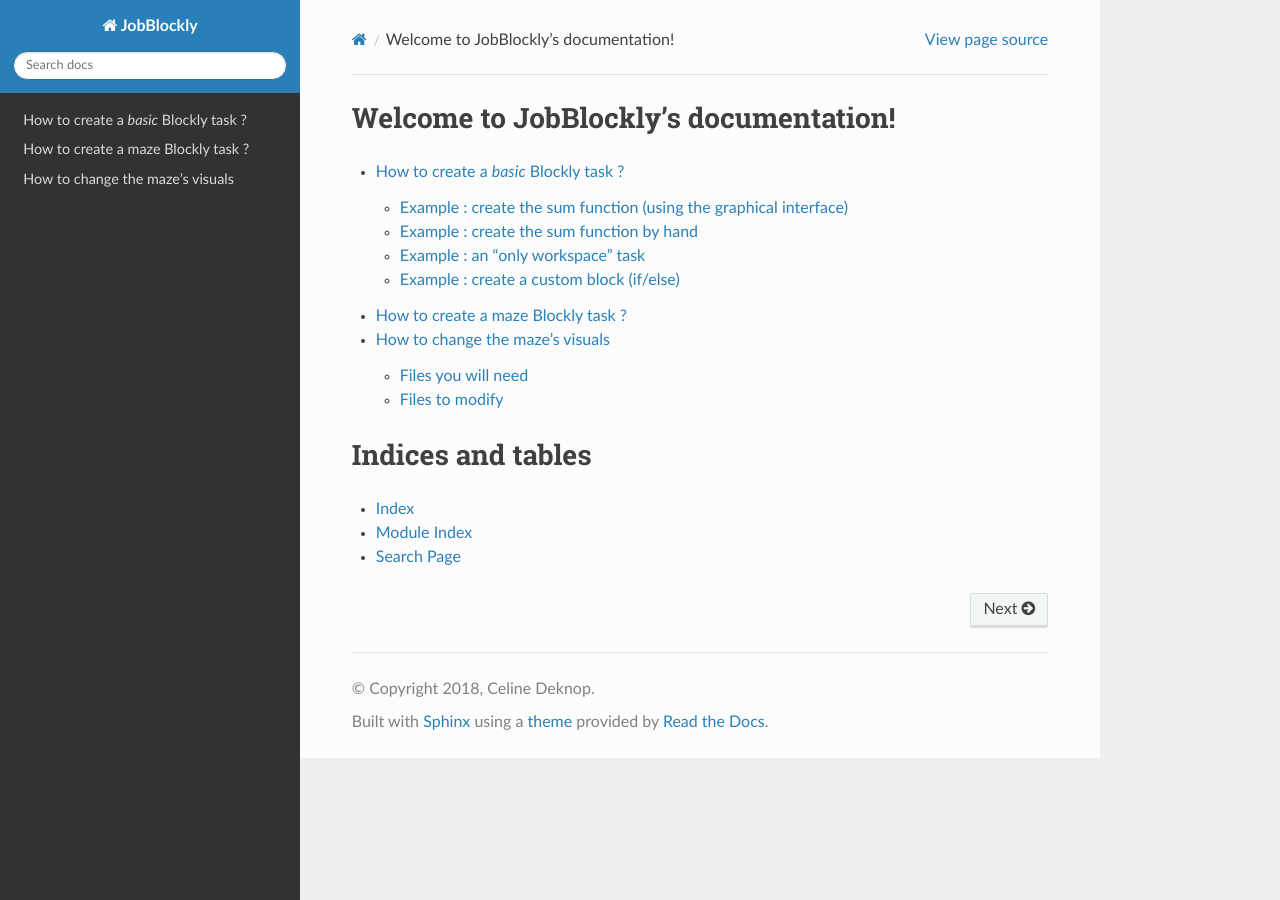
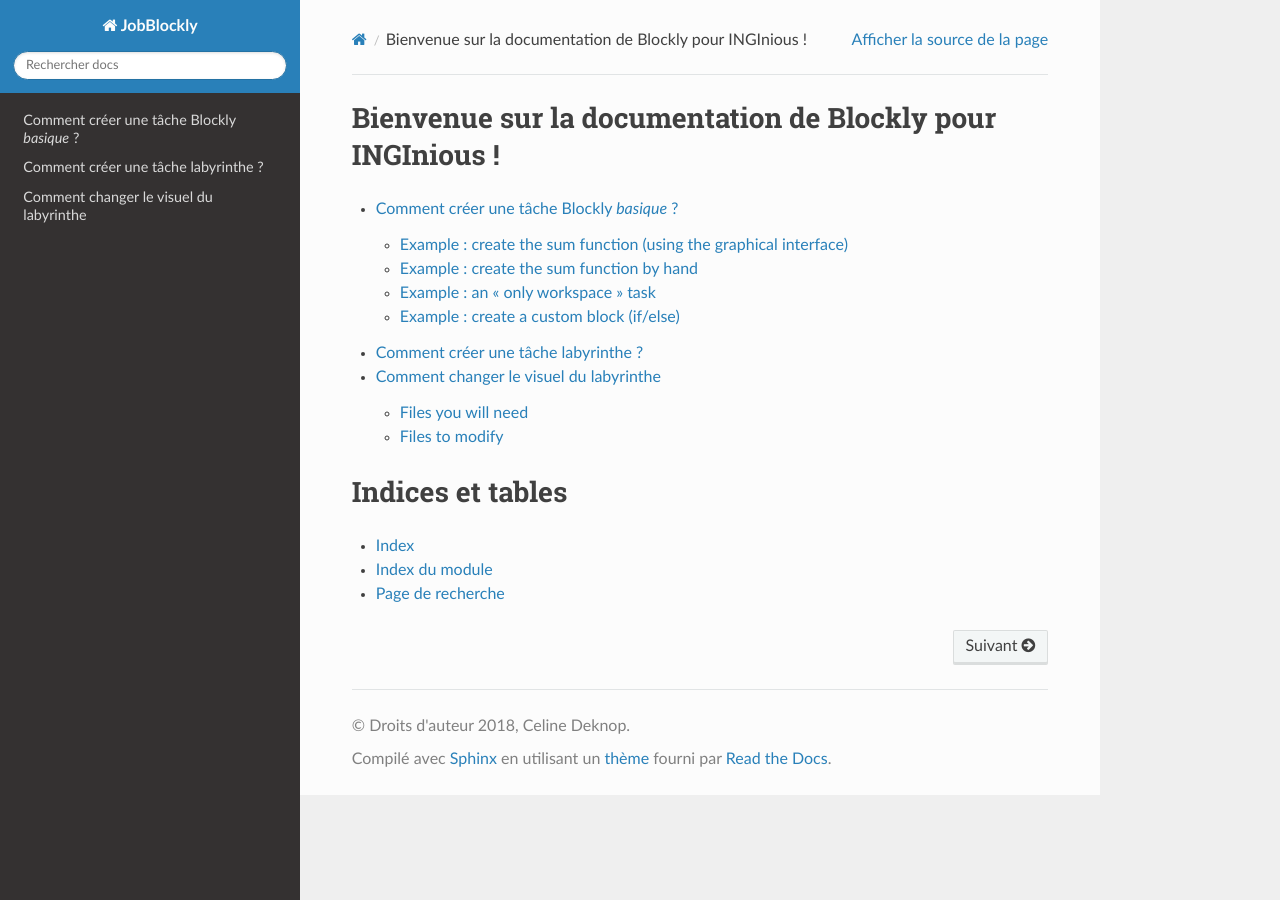
Before and after one commit to CelineDknp/JobBlocklyVF, a Sphinx documentation site: the page built from docs/index.rst, in a window 1280 px wide. Built offline with Sphinx 7.4.7 and the Read the Docs theme 2.0.0, drawn with Linux system fonts in a browser that asks for light colours.

Commit message:
Traduction des titres

```diff
--- a/docs/BaseBlockly.rst
+++ b/docs/BaseBlockly.rst
@@ -1,5 +1,5 @@
-How to create a *basic* Blockly task ?
-======================================
+Comment créer une tâche Blockly *basique* ?
+===========================================
 
 There is, first, a few steps that are the same as for any other tasks. Those are :
 
--- a/docs/MazeBlockly.rst
+++ b/docs/MazeBlockly.rst
@@ -1,5 +1,5 @@
-How to create a maze Blockly task ?
-===================================
+Comment créer une tâche labyrinthe ?
+====================================
 
 The easiest way to create such a task is to start from a very basic already existing task, and modify the files according to what we want. Zipped examples can be found at `this link <https://github.com/CelineDknp/JobBlockly/tree/master/BaseExercices>`_ (currently, only the visuals with the pegman and the zombie are there, but more are to come). We will describe the content of each files further in this tutorial.
 
--- a/docs/VisualDocumentation.rst
+++ b/docs/VisualDocumentation.rst
@@ -1,5 +1,5 @@
-How to change the maze's visuals
-================================
+Comment changer le visuel du labyrinthe
+=======================================
 
 Files you will need
 -------------------
--- a/docs/conf.py
+++ b/docs/conf.py
@@ -57,7 +57,7 @@
 #
 # This is also used if you do content translation via gettext catalogs.
 # Usually you set "language" from the command line for these cases.
-language = None
+language = "fr"
 
 # List of patterns, relative to source directory, that match files and
 # directories to ignore when looking for source files.
--- a/docs/index.rst
+++ b/docs/index.rst
@@ -1,5 +1,5 @@
-Welcome to JobBlockly's documentation!
-======================================
+Bienvenue sur la documentation de Blockly pour INGInious !
+==========================================================
 
 .. toctree::
    :maxdepth: 2
@@ -10,7 +10,7 @@
 
 
 
-Indices and tables
+Indices et tables
 ==================
 
 * :ref:`genindex`
```
